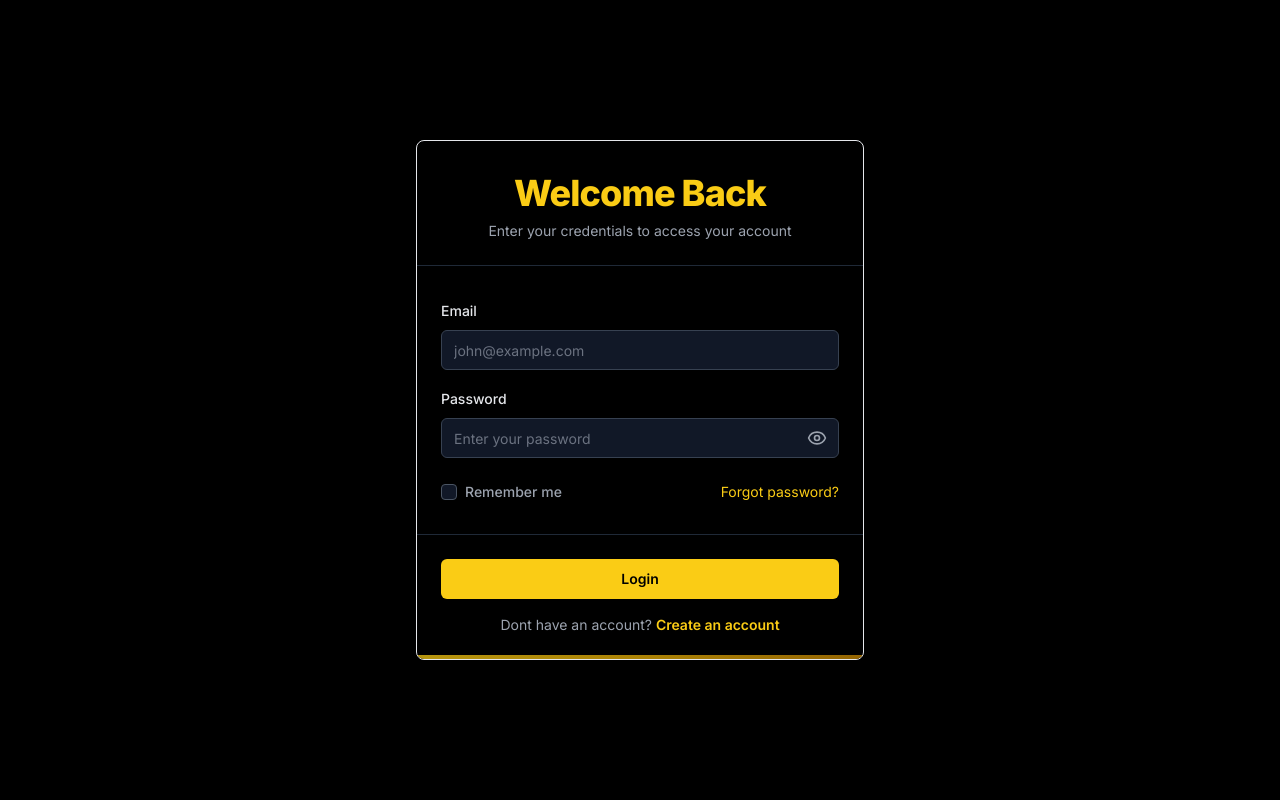
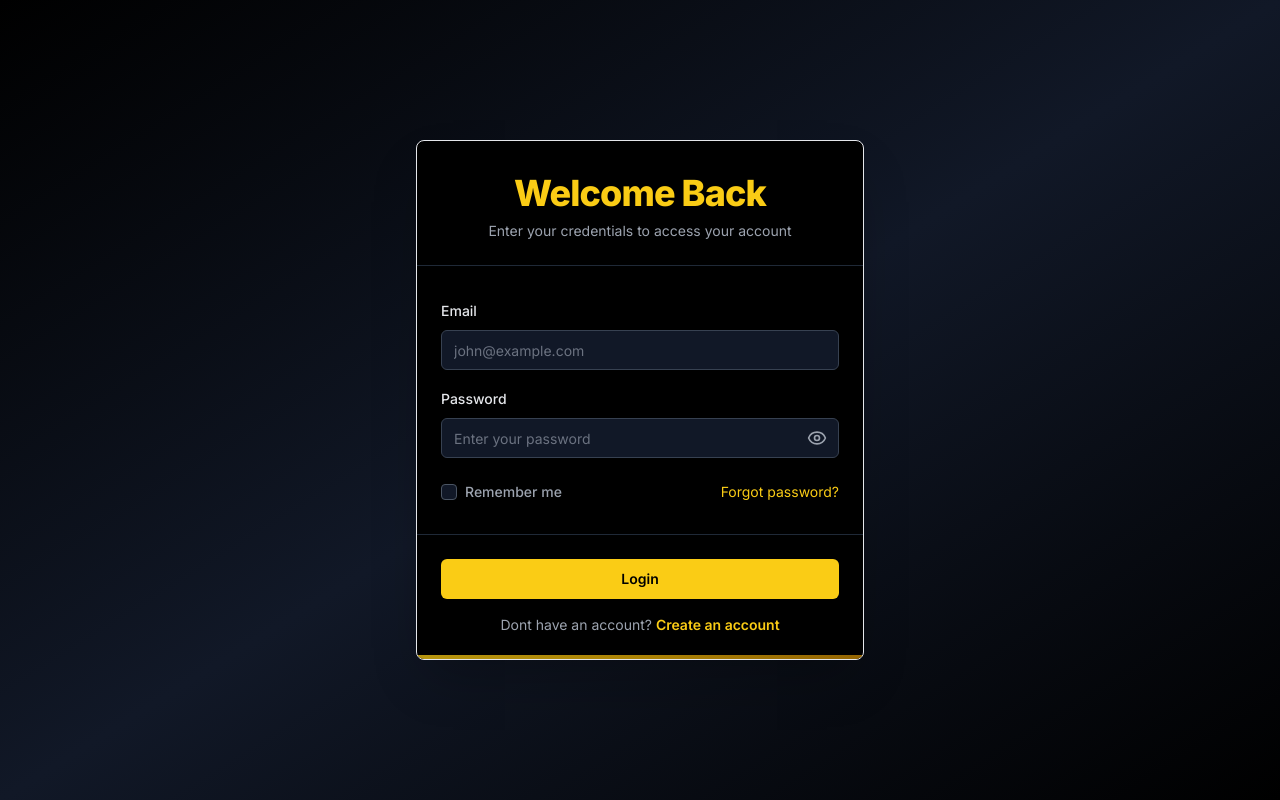
Before and after one commit to Vijayaraj-Anbalagan/clarity, a Next.js app: page /login in a window 1280 px wide. Built offline with nearby package versions, Linux system fonts and the light colour scheme.

Commit message:
added bg in login

```diff
--- a/src/app/(auth)/login/page.tsx
+++ b/src/app/(auth)/login/page.tsx
@@ -109,7 +109,7 @@
   };
 
   return (
-    <div className="flex min-h-screen items-center justify-center bg-black p-4">
+    <div className="flex min-h-screen items-center justify-center bg-gradient-to-br from-black via-gray-900 to-black p-4">
       <div
         className={`w-full max-w-md ${
           step === 'otp' && 'bg-yellow-400 rounded-lg shadow-lg p-6 '
```
